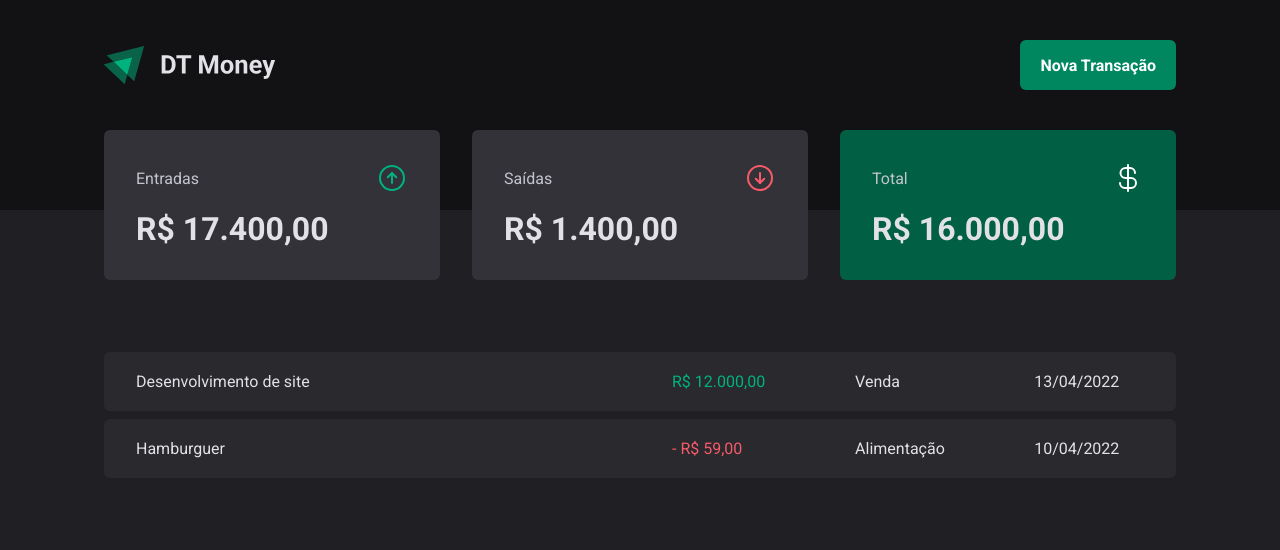
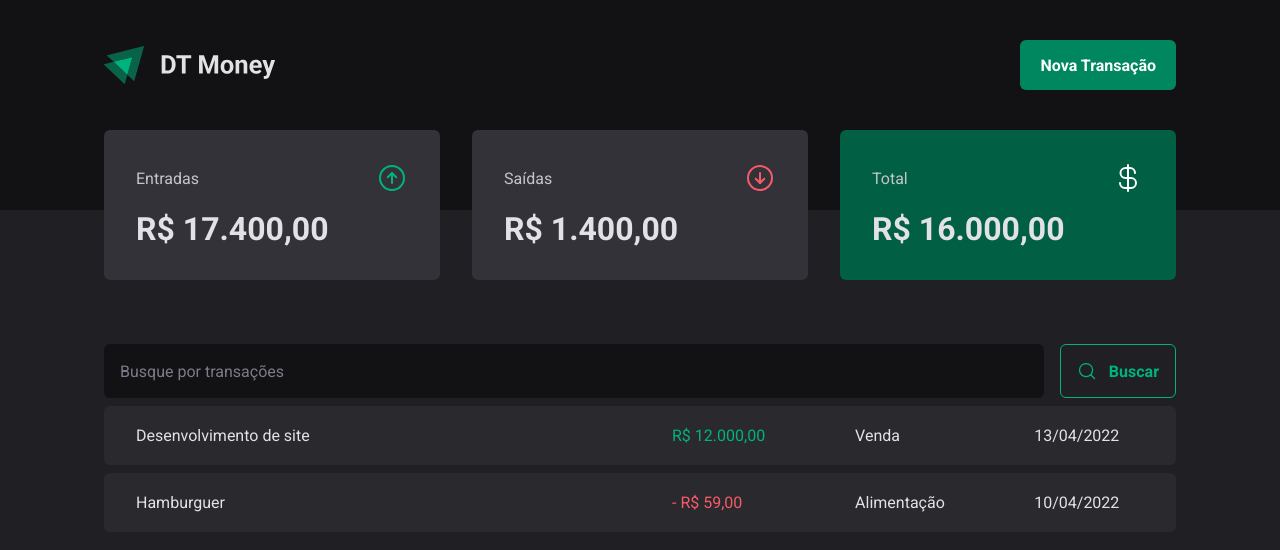
Before and after one commit to eduardojrsilva/dtmoney-v2, a React (Vite) app: page / in a window 1280 px wide. Shown: the top 550 px of the page. Built offline with nearby package versions, Linux system fonts and the light colour scheme.

Commit message:
searchForm component

```diff
--- /dev/null
+++ b/src/pages/Transactions/components/SearchForm/index.tsx
@@ -0,0 +1,17 @@
+import { MagnifyingGlass } from "phosphor-react";
+import { SearchFormContainer } from "./styles";
+
+const SearchForm: React.FC = () => {
+  return (
+    <SearchFormContainer>
+      <input type="text" placeholder="Busque por transações" />
+
+      <button type="submit">
+        <MagnifyingGlass size={20} />
+        Buscar
+      </button>
+    </SearchFormContainer>
+  );
+};
+
+export default SearchForm;
--- /dev/null
+++ b/src/pages/Transactions/components/SearchForm/styles.ts
@@ -0,0 +1,40 @@
+import styled from "styled-components";
+
+export const SearchFormContainer = styled.form`
+  display: flex;
+  gap: 1rem;
+
+  > input {
+    flex: 1;
+    border-radius: 6px;
+    border: 0;
+    background: ${({ theme }) => theme["gray-900"]};
+    color: ${({ theme }) => theme["gray-300"]};
+    padding: 1rem;
+
+    &::placeholder {
+      color: ${({ theme }) => theme["gray-500"]};
+    }
+  }
+
+  > button {
+    display: flex;
+    align-items: center;
+    gap: 0.75rem;
+
+    border: 0;
+    padding: 1rem;
+    background: transparent;
+    border: 1px solid ${({ theme }) => theme["green-300"]};
+    color: ${({ theme }) => theme["green-300"]};
+    font-weight: bold;
+    border-radius: 6px;
+
+    &:hover {
+      background: ${({ theme }) => theme["green-500"]};
+      border-color: ${({ theme }) => theme["green-500"]};
+      color: ${({ theme }) => theme.white};
+      transition: background-color 0.2s, color 0.2s, border-color 0.2s;
+    }
+  }
+`;
--- a/src/pages/Transactions/index.tsx
+++ b/src/pages/Transactions/index.tsx
@@ -1,5 +1,6 @@
 import Header from "../../components/Header";
 import Summary from "../../components/Summary";
+import SearchForm from "./components/SearchForm";
 
 import { PriceHighlight, TransactionsContainer, TransactionsTable } from "./styles";
 
@@ -10,6 +11,8 @@
       <Summary />
 
       <TransactionsContainer>
+        <SearchForm />
+
         <TransactionsTable>
           <tbody>
             <tr>
```
